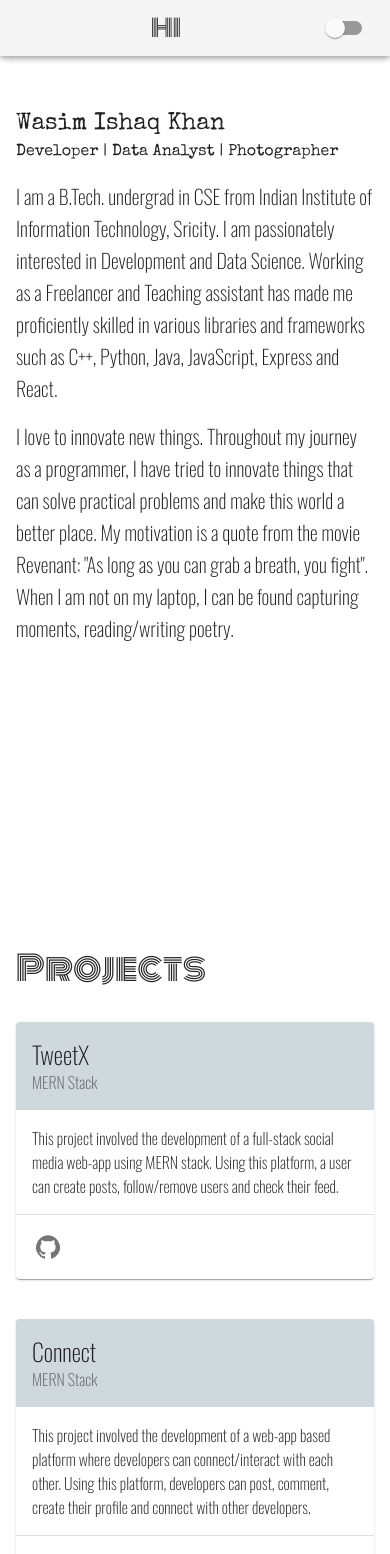
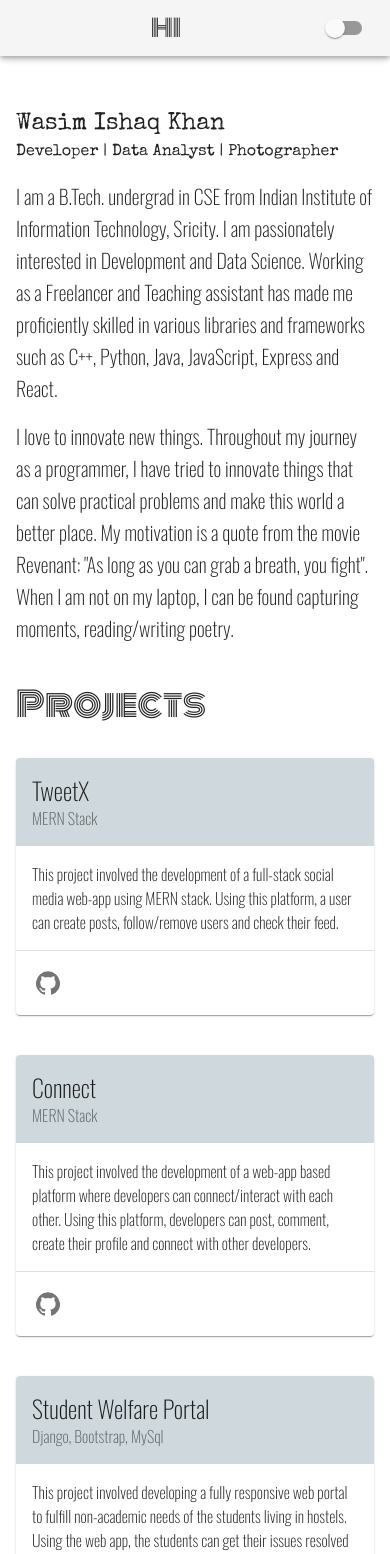
Before and after one commit to wasim919/wasim919.github.io, a React (Create React App) app: page / in a window 390 px wide. Shown: the top 1554 px of the page. Built offline with nearby package versions, Linux system fonts and the light colour scheme.

Commit message:
margins bug fix

```diff
--- a/src/components/MyBio.theme.js
+++ b/src/components/MyBio.theme.js
@@ -2,7 +2,9 @@ import { makeStyles } from "@material-ui/core"
 
 export const useStyles = makeStyles((theme) => ({
 	gridStyle: {
-		height: "100vh"
+		[theme.breakpoints.up("md")]: {
+			height: "100vh"
+		}
 	},
 	innerGridStyle: {
 		marginTop: "2rem"
--- a/src/components/Projects.jsx
+++ b/src/components/Projects.jsx
@@ -8,7 +8,9 @@ import { projects } from "../content"
 
 const useStyles = makeStyles((theme) => ({
 	mainContainer: {
-		marginTop: "3rem"
+		[theme.breakpoints.up("md")]: {
+			marginTop: "3rem"
+		}
 	},
 	titleStyle: {
 		fontFamily: "Monoton",
```
Also changed, not shown: 1 other file (tests, documents, lock files or other folders).
